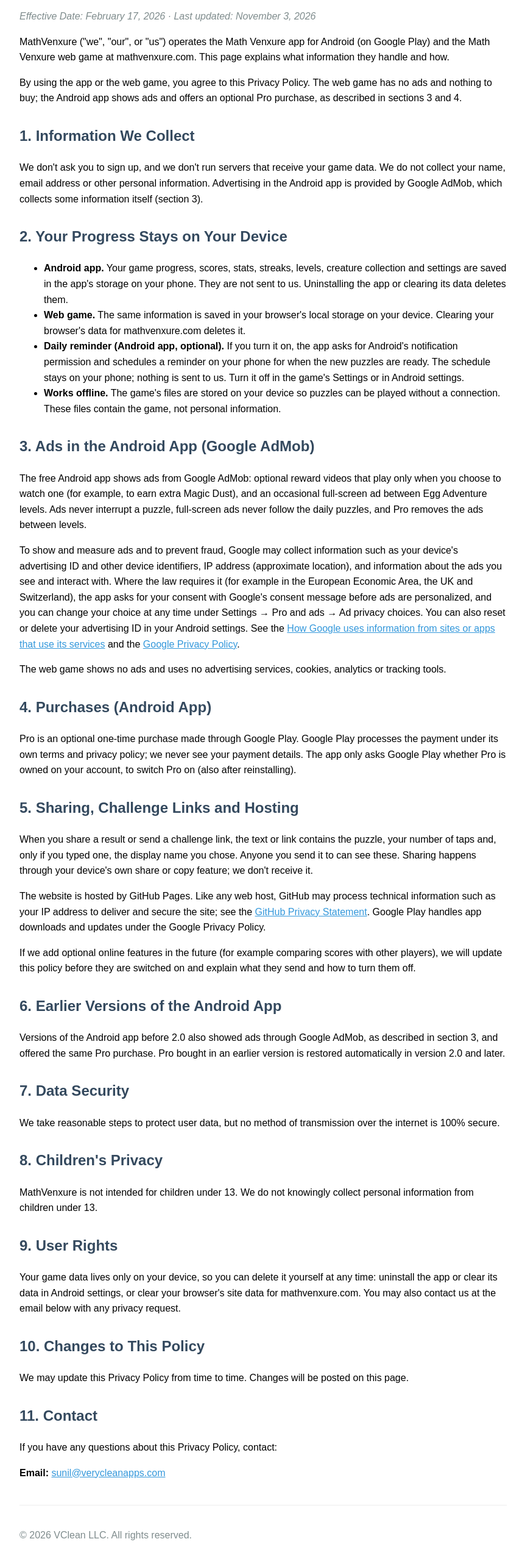
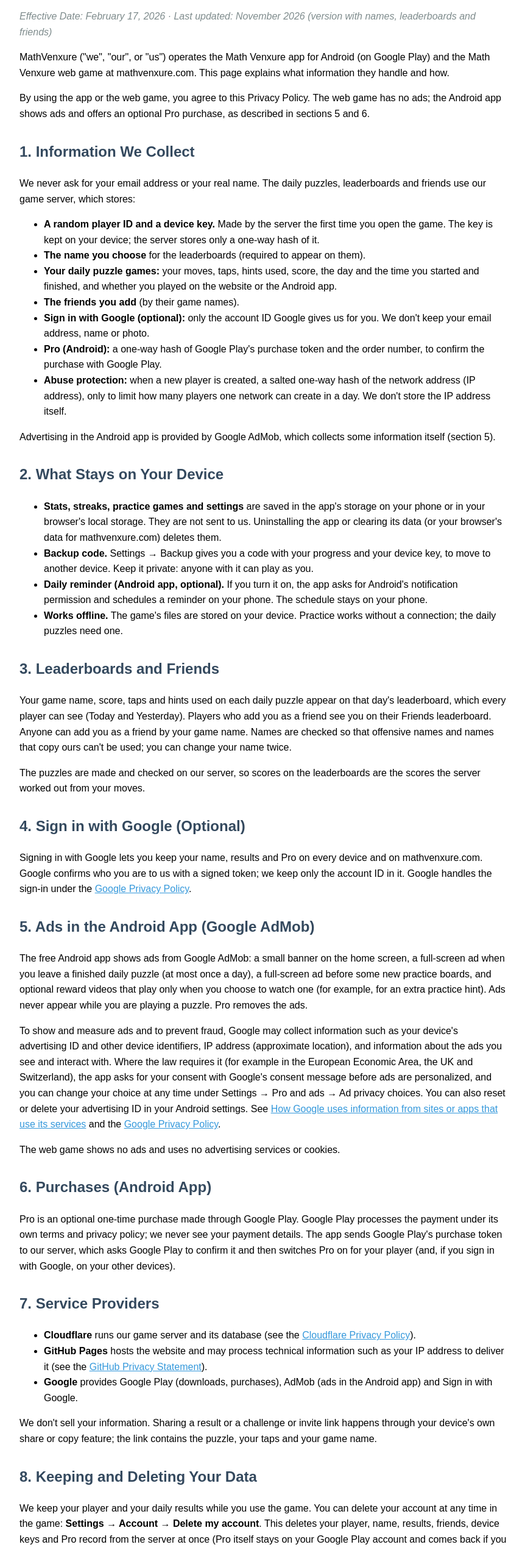
Before and after one commit to sunilgs89/MathVenxure, a plain HTML site: page privacy.html in a window 1280 px wide. Shown: the part 100-2642 px from the top of the page at 61% size, without its empty margins (208-1070 px from the left). Drawn offline with Linux system fonts and the light colour scheme.

Commit message:
Privacy policy for names, leaderboards and friends; account deletion page
The game server (Cloudflare) now stores a random player id, the chosen
name, daily results, friends, an optional Google account id and a hashed
Pro purchase token. In-app deletion (Settings > Account) and an email
route, with what is deleted and kept. Updated ad placements.

```diff
--- a/privacy.html
+++ b/privacy.html
@@ -15,52 +15,72 @@
 </head>
 <body>
   <h1>Privacy Policy for MathVenxure</h1>
-  <p class="effective-date">Effective Date: February 17, 2026 · Last updated: November 3, 2026</p>
+  <p class="effective-date">Effective Date: February 17, 2026 · Last updated: November 2026 (version with names, leaderboards and friends)</p>
 
   <p>MathVenxure ("we", "our", or "us") operates the Math Venxure app for Android (on Google Play) and the Math Venxure web game at mathvenxure.com. This page explains what information they handle and how.</p>
 
-  <p>By using the app or the web game, you agree to this Privacy Policy. The web game has no ads and nothing to buy; the Android app shows ads and offers an optional Pro purchase, as described in sections 3 and 4.</p>
+  <p>By using the app or the web game, you agree to this Privacy Policy. The web game has no ads; the Android app shows ads and offers an optional Pro purchase, as described in sections 5 and 6.</p>
 
   <h2>1. Information We Collect</h2>
-  <p>We don't ask you to sign up, and we don't run servers that receive your game data. We do not collect your name, email address or other personal information. Advertising in the Android app is provided by Google AdMob, which collects some information itself (section 3).</p>
+  <p>We never ask for your email address or your real name. The daily puzzles, leaderboards and friends use our game server, which stores:</p>
+  <ul>
+    <li><strong>A random player ID and a device key.</strong> Made by the server the first time you open the game. The key is kept on your device; the server stores only a one-way hash of it.</li>
+    <li><strong>The name you choose</strong> for the leaderboards (required to appear on them).</li>
+    <li><strong>Your daily puzzle games:</strong> your moves, taps, hints used, score, the day and the time you started and finished, and whether you played on the website or the Android app.</li>
+    <li><strong>The friends you add</strong> (by their game names).</li>
+    <li><strong>Sign in with Google (optional):</strong> only the account ID Google gives us for you. We don't keep your email address, name or photo.</li>
+    <li><strong>Pro (Android):</strong> a one-way hash of Google Play's purchase token and the order number, to confirm the purchase with Google Play.</li>
+    <li><strong>Abuse protection:</strong> when a new player is created, a salted one-way hash of the network address (IP address), only to limit how many players one network can create in a day. We don't store the IP address itself.</li>
+  </ul>
+  <p>Advertising in the Android app is provided by Google AdMob, which collects some information itself (section 5).</p>
 
-  <h2>2. Your Progress Stays on Your Device</h2>
+  <h2>2. What Stays on Your Device</h2>
   <ul>
-    <li><strong>Android app.</strong> Your game progress, scores, stats, streaks, levels, creature collection and settings are saved in the app's storage on your phone. They are not sent to us. Uninstalling the app or clearing its data deletes them.</li>
-    <li><strong>Web game.</strong> The same information is saved in your browser's local storage on your device. Clearing your browser's data for mathvenxure.com deletes it.</li>
-    <li><strong>Daily reminder (Android app, optional).</strong> If you turn it on, the app asks for Android's notification permission and schedules a reminder on your phone for when the new puzzles are ready. The schedule stays on your phone; nothing is sent to us. Turn it off in the game's Settings or in Android settings.</li>
-    <li><strong>Works offline.</strong> The game's files are stored on your device so puzzles can be played without a connection. These files contain the game, not personal information.</li>
+    <li><strong>Stats, streaks, practice games and settings</strong> are saved in the app's storage on your phone or in your browser's local storage. They are not sent to us. Uninstalling the app or clearing its data (or your browser's data for mathvenxure.com) deletes them.</li>
+    <li><strong>Backup code.</strong> Settings → Backup gives you a code with your progress and your device key, to move to another device. Keep it private: anyone with it can play as you.</li>
+    <li><strong>Daily reminder (Android app, optional).</strong> If you turn it on, the app asks for Android's notification permission and schedules a reminder on your phone. The schedule stays on your phone.</li>
+    <li><strong>Works offline.</strong> The game's files are stored on your device. Practice works without a connection; the daily puzzles need one.</li>
   </ul>
 
-  <h2>3. Ads in the Android App (Google AdMob)</h2>
-  <p>The free Android app shows ads from Google AdMob: optional reward videos that play only when you choose to watch one (for example, to earn extra Magic Dust), and an occasional full-screen ad between Egg Adventure levels. Ads never interrupt a puzzle, full-screen ads never follow the daily puzzles, and Pro removes the ads between levels.</p>
-  <p>To show and measure ads and to prevent fraud, Google may collect information such as your device's advertising ID and other device identifiers, IP address (approximate location), and information about the ads you see and interact with. Where the law requires it (for example in the European Economic Area, the UK and Switzerland), the app asks for your consent with Google's consent message before ads are personalized, and you can change your choice at any time under Settings → Pro and ads → Ad privacy choices. You can also reset or delete your advertising ID in your Android settings. See the <a href="https://policies.google.com/technologies/partner-sites" target="_blank">How Google uses information from sites or apps that use its services</a> and the <a href="https://policies.google.com/privacy" target="_blank">Google Privacy Policy</a>.</p>
-  <p>The web game shows no ads and uses no advertising services, cookies, analytics or tracking tools.</p>
+  <h2>3. Leaderboards and Friends</h2>
+  <p>Your game name, score, taps and hints used on each daily puzzle appear on that day's leaderboard, which every player can see (Today and Yesterday). Players who add you as a friend see you on their Friends leaderboard. Anyone can add you as a friend by your game name. Names are checked so that offensive names and names that copy ours can't be used; you can change your name twice.</p>
+  <p>The puzzles are made and checked on our server, so scores on the leaderboards are the scores the server worked out from your moves.</p>
 
-  <h2>4. Purchases (Android App)</h2>
-  <p>Pro is an optional one-time purchase made through Google Play. Google Play processes the payment under its own terms and privacy policy; we never see your payment details. The app only asks Google Play whether Pro is owned on your account, to switch Pro on (also after reinstalling).</p>
+  <h2>4. Sign in with Google (Optional)</h2>
+  <p>Signing in with Google lets you keep your name, results and Pro on every device and on mathvenxure.com. Google confirms who you are to us with a signed token; we keep only the account ID in it. Google handles the sign-in under the <a href="https://policies.google.com/privacy" target="_blank">Google Privacy Policy</a>.</p>
 
-  <h2>5. Sharing, Challenge Links and Hosting</h2>
-  <p>When you share a result or send a challenge link, the text or link contains the puzzle, your number of taps and, only if you typed one, the display name you chose. Anyone you send it to can see these. Sharing happens through your device's own share or copy feature; we don't receive it.</p>
-  <p>The website is hosted by GitHub Pages. Like any web host, GitHub may process technical information such as your IP address to deliver and secure the site; see the <a href="https://docs.github.com/en/site-policy/privacy-policies/github-general-privacy-statement" target="_blank">GitHub Privacy Statement</a>. Google Play handles app downloads and updates under the Google Privacy Policy.</p>
-  <p>If we add optional online features in the future (for example comparing scores with other players), we will update this policy before they are switched on and explain what they send and how to turn them off.</p>
+  <h2>5. Ads in the Android App (Google AdMob)</h2>
+  <p>The free Android app shows ads from Google AdMob: a small banner on the home screen, a full-screen ad when you leave a finished daily puzzle (at most once a day), a full-screen ad before some new practice boards, and optional reward videos that play only when you choose to watch one (for example, for an extra practice hint). Ads never appear while you are playing a puzzle. Pro removes the ads.</p>
+  <p>To show and measure ads and to prevent fraud, Google may collect information such as your device's advertising ID and other device identifiers, IP address (approximate location), and information about the ads you see and interact with. Where the law requires it (for example in the European Economic Area, the UK and Switzerland), the app asks for your consent with Google's consent message before ads are personalized, and you can change your choice at any time under Settings → Pro and ads → Ad privacy choices. You can also reset or delete your advertising ID in your Android settings. See <a href="https://policies.google.com/technologies/partner-sites" target="_blank">How Google uses information from sites or apps that use its services</a> and the <a href="https://policies.google.com/privacy" target="_blank">Google Privacy Policy</a>.</p>
+  <p>The web game shows no ads and uses no advertising services or cookies.</p>
 
-  <h2>6. Earlier Versions of the Android App</h2>
-  <p>Versions of the Android app before 2.0 also showed ads through Google AdMob, as described in section 3, and offered the same Pro purchase. Pro bought in an earlier version is restored automatically in version 2.0 and later.</p>
+  <h2>6. Purchases (Android App)</h2>
+  <p>Pro is an optional one-time purchase made through Google Play. Google Play processes the payment under its own terms and privacy policy; we never see your payment details. The app sends Google Play's purchase token to our server, which asks Google Play to confirm it and then switches Pro on for your player (and, if you sign in with Google, on your other devices).</p>
 
-  <h2>7. Data Security</h2>
-  <p>We take reasonable steps to protect user data, but no method of transmission over the internet is 100% secure.</p>
+  <h2>7. Service Providers</h2>
+  <ul>
+    <li><strong>Cloudflare</strong> runs our game server and its database (see the <a href="https://www.cloudflare.com/privacypolicy/" target="_blank">Cloudflare Privacy Policy</a>).</li>
+    <li><strong>GitHub Pages</strong> hosts the website and may process technical information such as your IP address to deliver it (see the <a href="https://docs.github.com/en/site-policy/privacy-policies/github-general-privacy-statement" target="_blank">GitHub Privacy Statement</a>).</li>
+    <li><strong>Google</strong> provides Google Play (downloads, purchases), AdMob (ads in the Android app) and Sign in with Google.</li>
+  </ul>
+  <p>We don't sell your information. Sharing a result or a challenge or invite link happens through your device's own share or copy feature; the link contains the puzzle, your taps and your game name.</p>
 
-  <h2>8. Children's Privacy</h2>
+  <h2>8. Keeping and Deleting Your Data</h2>
+  <p>We keep your player and your daily results while you use the game. You can delete your account at any time in the game: <strong>Settings → Account → Delete my account</strong>. This deletes your player, name, results, friends, device keys and Pro record from the server at once (Pro itself stays on your Google Play account and comes back if you sign in again). Copies in our database backups are deleted automatically within 90 days. Without the app, see <a href="delete-account.html">how to request deletion</a>.</p>
+
+  <h2>9. Data Security</h2>
+  <p>All connections to our server are encrypted (HTTPS). Device keys and purchase tokens are stored only as one-way hashes. No method of transmission or storage is 100% secure, but we take reasonable steps to protect your data.</p>
+
+  <h2>10. Children's Privacy</h2>
   <p>MathVenxure is not intended for children under 13. We do not knowingly collect personal information from children under 13.</p>
 
-  <h2>9. User Rights</h2>
-  <p>Your game data lives only on your device, so you can delete it yourself at any time: uninstall the app or clear its data in Android settings, or clear your browser's site data for mathvenxure.com. You may also contact us at the email below with any privacy request.</p>
+  <h2>11. Your Rights</h2>
+  <p>You can see your game name and results in the game, change your name (twice), and delete your account yourself (section 8). For any other privacy request, including access to the data we hold about you, contact us at the email below.</p>
 
-  <h2>10. Changes to This Policy</h2>
+  <h2>12. Changes to This Policy</h2>
   <p>We may update this Privacy Policy from time to time. Changes will be posted on this page.</p>
 
-  <h2>11. Contact</h2>
+  <h2>13. Contact</h2>
   <p>If you have any questions about this Privacy Policy, contact:</p>
   <p><strong>Email:</strong> <a href="mailto:sunil@verycleanapps.com">sunil@verycleanapps.com</a></p>
 
```
Also changed, not shown: delete-account.html (added, +53 -0 lines).
